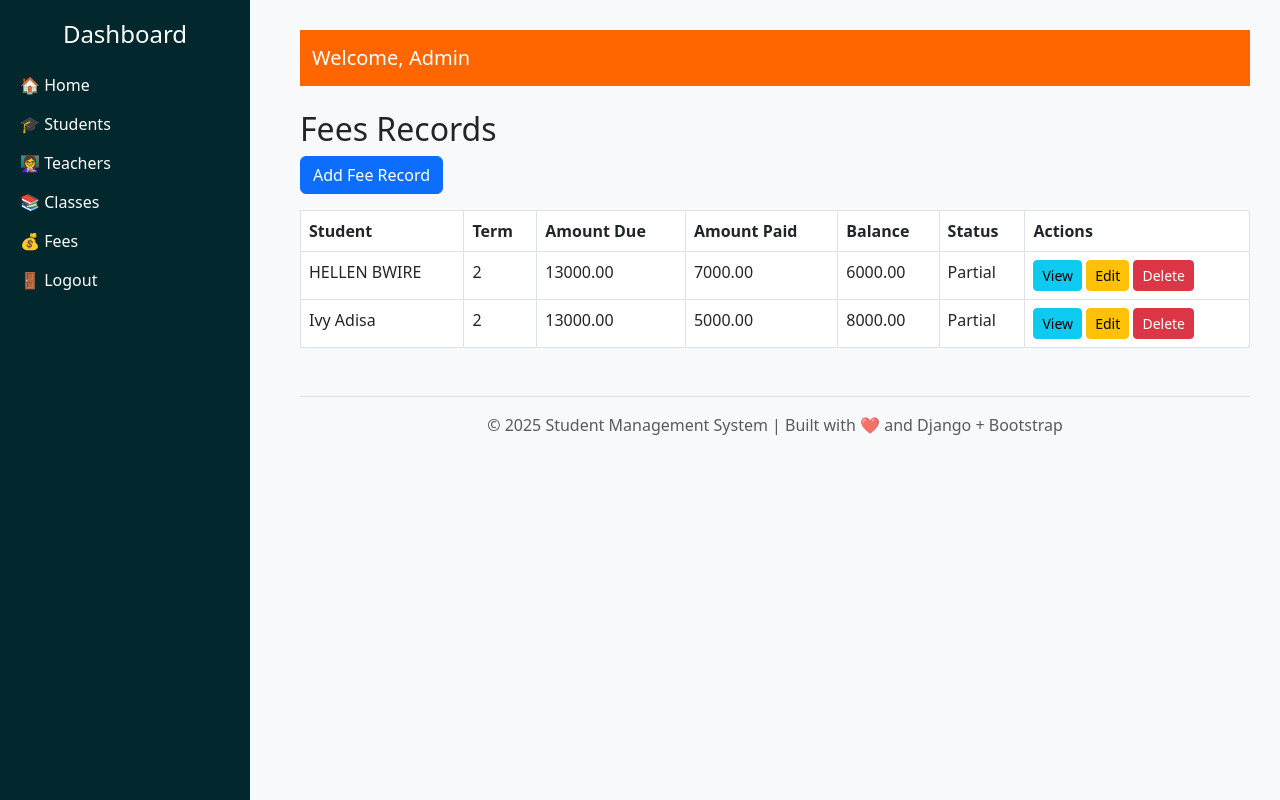
After one commit to ivyadisa/capstone, a Django app: page /student/fees/ in a window 1280 px wide. The commit adds this page. Run offline with Django 5.2, Linux system fonts and the light colour scheme; a user stored in the database is signed in; data comes from the database, SQL or seed files in the repository; both versions use the stored data as it was after the commit.

Commit message:
Add fee module

```diff
--- a/studentms/student/models.py
+++ b/studentms/student/models.py
@@ -41,3 +41,32 @@ class Class(models.Model):
 
     def __str__(self):
         return self.name
+
+class Fee(models.Model):
+    PAYMENT_STATUS_CHOICES = [
+        ('Paid', 'Paid'),
+        ('Pending', 'Pending'),
+        ('Partial', 'Partial'),
+    ]
+
+    student = models.ForeignKey(Student, on_delete=models.CASCADE, related_name='fees')
+    term = models.CharField(max_length=50)
+    amount_due = models.DecimalField(max_digits=10, decimal_places=2)
+    amount_paid = models.DecimalField(max_digits=10, decimal_places=2, default=0)
+    balance = models.DecimalField(max_digits=10, decimal_places=2, editable=False, default=0)
+    payment_status = models.CharField(max_length=10, choices=PAYMENT_STATUS_CHOICES, default='Pending')
+    payment_date = models.DateField(null=True, blank=True)
+    created_at = models.DateTimeField(auto_now_add=True)
+
+    def save(self, *args, **kwargs):
+        self.balance = self.amount_due - self.amount_paid
+        if self.balance == 0:
+            self.payment_status = 'Paid'
+        elif self.amount_paid > 0 and self.balance > 0:
+            self.payment_status = 'Partial'
+        else:
+            self.payment_status = 'Pending'
+        super().save(*args, **kwargs)
+
+    def __str__(self):
+        return f"{self.student.first_name} {self.student.last_name} - {self.term}"
--- a/studentms/student/templates/base.html
+++ b/studentms/student/templates/base.html
@@ -3,21 +3,78 @@
 <head>
   <meta charset="UTF-8">
   <title>{% block title %}Student Management System{% endblock %}</title>
+
+  <!-- Bootstrap CSS -->
   <link rel="stylesheet" href="https://cdn.jsdelivr.net/npm/bootstrap@5.3.0/dist/css/bootstrap.min.css">
+
+  <style>
+    body {
+      background-color: #f8f9fa;
+    }
+    .sidebar {
+      height: 100vh;
+      background-color: #02282D;
+      color: #fff;
+      padding: 20px;
+      position: fixed;
+      width: 250px;
+    }
+    .sidebar a {
+      color: #fff;
+      text-decoration: none;
+      display: block;
+      margin: 15px 0;
+      font-weight: 500;
+    }
+    .sidebar a:hover {
+      background-color: #FF6600;
+      border-radius: 8px;
+      padding: 8px;
+    }
+    .content {
+      margin-left: 270px;
+      padding: 30px;
+    }
+    .navbar {
+      background-color: #FF6600 !important;
+    }
+  </style>
 </head>
-<body class="container mt-4">
+<body>
 
+  <!-- ✅ Sidebar Added Here -->
+  <div class="sidebar">
+    <h4 class="text-center mb-4">Dashboard</h4>
+    <a href="#">🏠 Home</a>
+    <a href="{% url 'student_list' %}">🎓 Students</a>
+    <a href="{% url 'teacher_list' %}">👩‍🏫 Teachers</a>
+    <a href="{% url 'class_list' %}">📚 Classes</a>
+    <a href="{% url 'fee_list' %}">💰 Fees</a>
+    <a href="{% url 'logout' %}">🚪 Logout</a>
+  </div>
+  <!-- ✅ End of Sidebar -->
 
+  <!-- ✅ Main Content Area -->
+  <div class="content">
 
-  <!-- Main content -->
-  <div>
-    {% block content %}{% endblock %}
+    <!-- ✅ Navbar Added Here -->
+    <nav class="navbar navbar-expand-lg navbar-dark">
+      <div class="container-fluid">
+        <a class="navbar-brand" href="#">Welcome, {{ user.username }}</a>
+      </div>
+    </nav>
+
+    <!-- ✅ Main Page Content -->
+    <div class="mt-4">
+      {% block content %}{% endblock %}
+    </div>
+
+    <!-- ✅ Footer remains at the bottom -->
+    <footer class="mt-5 text-center text-muted border-top pt-3">
+      <p>&copy; {{ year|default:2025 }} Student Management System | Built with ❤️ and Django + Bootstrap</p>
+    </footer>
+
   </div>
-
-  <!-- Footer -->
-  <footer class="mt-5 text-center text-muted border-top pt-3">
-    <p>&copy; {{ year|default:2025 }} Student Management System | Built with ❤️ and Django + Bootstrap</p>
-  </footer>
 
   <!-- Bootstrap JS -->
   <script src="https://cdn.jsdelivr.net/npm/bootstrap@5.3.0/dist/js/bootstrap.bundle.min.js"></script>
--- /dev/null
+++ b/studentms/student/templates/student/fee_list.html
@@ -0,0 +1,35 @@
+{% extends 'base.html' %}
+{% block content %}
+<h2>Fees Records</h2>
+<a href="{% url 'fee_create' %}" class="btn btn-primary mb-3">Add Fee Record</a>
+<table class="table table-bordered">
+  <thead>
+    <tr>
+      <th>Student</th>
+      <th>Term</th>
+      <th>Amount Due</th>
+      <th>Amount Paid</th>
+      <th>Balance</th>
+      <th>Status</th>
+      <th>Actions</th>
+    </tr>
+  </thead>
+  <tbody>
+    {% for fee in fees %}
+    <tr>
+      <td>{{ fee.student.first_name }} {{ fee.student.last_name }}</td>
+      <td>{{ fee.term }}</td>
+      <td>{{ fee.amount_due }}</td>
+      <td>{{ fee.amount_paid }}</td>
+      <td>{{ fee.balance }}</td>
+      <td>{{ fee.payment_status }}</td>
+      <td>
+        <a href="{% url 'fee_detail' fee.pk %}" class="btn btn-info btn-sm">View</a>
+        <a href="{% url 'fee_update' fee.pk %}" class="btn btn-warning btn-sm">Edit</a>
+        <a href="{% url 'fee_delete' fee.pk %}" class="btn btn-danger btn-sm">Delete</a>
+      </td>
+    </tr>
+    {% endfor %}
+  </tbody>
+</table>
+{% endblock %}
--- a/studentms/student/urls.py
+++ b/studentms/student/urls.py
@@ -30,6 +30,14 @@ urlpatterns = [
     path('classes/<int:pk>/edit/', views.class_update, name='class_update'),
     path('classes/<int:pk>/delete/', views.class_delete, name='class_delete'),
 
+      # Fees URLs
+    path('fees/', views.fee_list, name='fee_list'),
+    path('fees/<int:pk>/', views.fee_detail, name='fee_detail'),
+    path('fees/add/', views.fee_create, name='fee_create'),
+    path('fees/<int:pk>/edit/', views.fee_update, name='fee_update'),
+    path('fees/<int:pk>/delete/', views.fee_delete, name='fee_delete'),
+
+
     # API Endpoints
     path('api/students/', views.StudentListCreateAPI.as_view(), name='student_api_list'),
     path('api/students/<int:pk>/', views.StudentRetrieveUpdateDeleteAPI.as_view(), name='student_api_detail'),
@@ -41,6 +49,10 @@ urlpatterns = [
     path('api/classes/<int:pk>/', views.ClassRetrieveUpdateDeleteAPI.as_view(), name='class_api_detail'),
 
 
+    path('api/fees/', views.FeeListCreateAPI.as_view(), name='fee_api_list'),
+    path('api/fees/<int:pk>/', views.FeeRetrieveUpdateDeleteAPI.as_view(), name='fee_api_detail'),
+
+
 
 
 ]
--- a/studentms/student/views.py
+++ b/studentms/student/views.py
@@ -1,5 +1,5 @@
 from django.shortcuts import render, redirect
-from .models import Student, Teacher, Class
+from .models import Student, Teacher, Class, Fee
 from django.contrib.auth import authenticate, login, logout
 from django.contrib.auth.models import User
 from django.contrib import messages
@@ -7,10 +7,10 @@ from django.contrib.auth.forms import UserCreationForm
 from django.contrib.auth import login
 from django.contrib.auth.decorators import login_required
 from django.contrib.auth.forms import AuthenticationForm
-from .forms import StudentForm, TeacherForm, ClassForm
+from .forms import StudentForm, TeacherForm, ClassForm, FeeForm
 from django.shortcuts import get_object_or_404
 from rest_framework import generics
-from .serializers import StudentSerializer, TeacherSerializer, ClassSerializer
+from .serializers import StudentSerializer, TeacherSerializer, ClassSerializer, FeeSerializer
 
 
 # Create your views here.
@@ -198,3 +198,64 @@ class ClassListCreateAPI(generics.ListCreateAPIView):
 class ClassRetrieveUpdateDeleteAPI(generics.RetrieveUpdateDestroyAPIView):
     queryset = Class.objects.all()
     serializer_class = ClassSerializer
+
+# FEES MODULE VIEWS
+
+@login_required(login_url='login')
+def fee_list(request):
+    fees = Fee.objects.select_related('student').all()
+    return render(request, 'student/fee_list.html', {'fees': fees})
+
+
+@login_required(login_url='login')
+def fee_detail(request, pk):
+    fee = get_object_or_404(Fee, pk=pk)
+    return render(request, 'student/fee_detail.html', {'fee': fee})
+
+
+@login_required(login_url='login')
+def fee_create(request):
+    if request.method == 'POST':
+        form = FeeForm(request.POST)
+        if form.is_valid():
+            form.save()
+            messages.success(request, "Fee record added successfully.")
+            return redirect('fee_list')
+    else:
+        form = FeeForm()
+    return render(request, 'student/fee_form.html', {'form': form, 'title': 'Add Fee Record'})
+
+
+@login_required(login_url='login')
+def fee_update(request, pk):
+    fee = get_object_or_404(Fee, pk=pk)
+    if request.method == 'POST':
+        form = FeeForm(request.POST, instance=fee)
+        if form.is_valid():
+            form.save()
+            messages.success(request, "Fee record updated successfully.")
+            return redirect('fee_list')
+    else:
+        form = FeeForm(instance=fee)
+    return render(request, 'student/fee_form.html', {'form': form, 'title': 'Edit Fee Record'})
+
+
+@login_required(login_url='login')
+def fee_delete(request, pk):
+    fee = get_object_or_404(Fee, pk=pk)
+    if request.method == 'POST':
+        fee.delete()
+        messages.success(request, "Fee record deleted successfully.")
+        return redirect('fee_list')
+    return render(request, 'student/fee_confirm_delete.html', {'fee': fee})
+
+
+# DRF API Views
+class FeeListCreateAPI(generics.ListCreateAPIView):
+    queryset = Fee.objects.all()
+    serializer_class = FeeSerializer
+
+
+class FeeRetrieveUpdateDeleteAPI(generics.RetrieveUpdateDestroyAPIView):
+    queryset = Fee.objects.all()
+    serializer_class = FeeSerializer
```
Also changed, not shown: studentms/student/admin.py (+14 -1 lines), studentms/student/forms.py (+15 -1 lines), studentms/student/serializers.py (+10 -1 lines), studentms/student/templates/dashboard.html (+13 -76 lines), studentms/student/templates/student/fee_confirm_delete.html (added, +10 -0 lines), studentms/student/templates/student/fee_detail.html (added, +14 -0 lines), studentms/student/templates/student/fee_form.html (added, +10 -0 lines), studentms/db.sqlite3, studentms/student/migrations/0004_fee.py (added).
